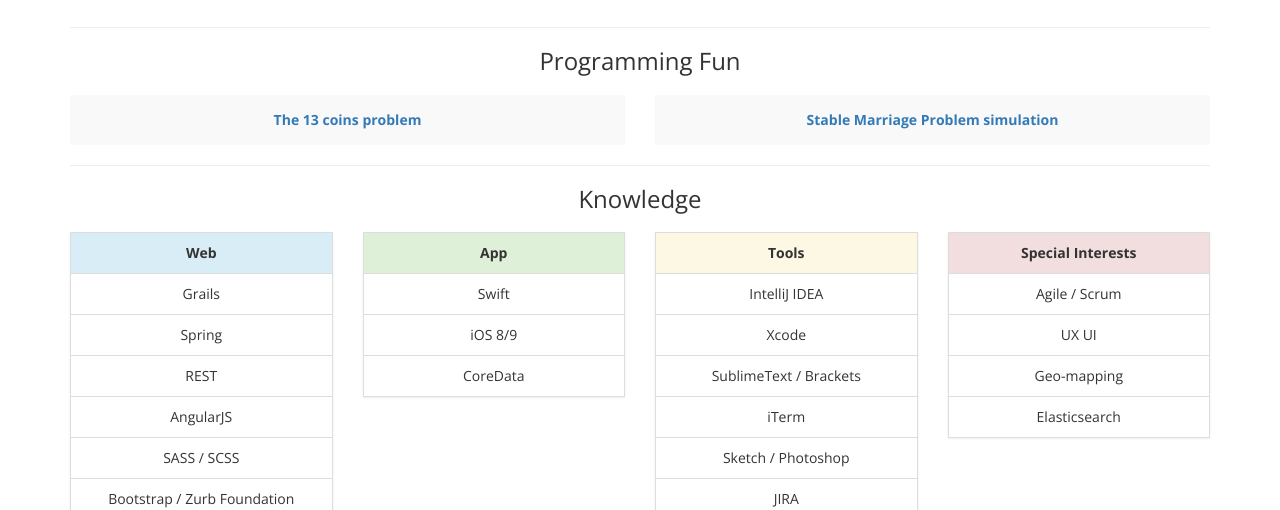
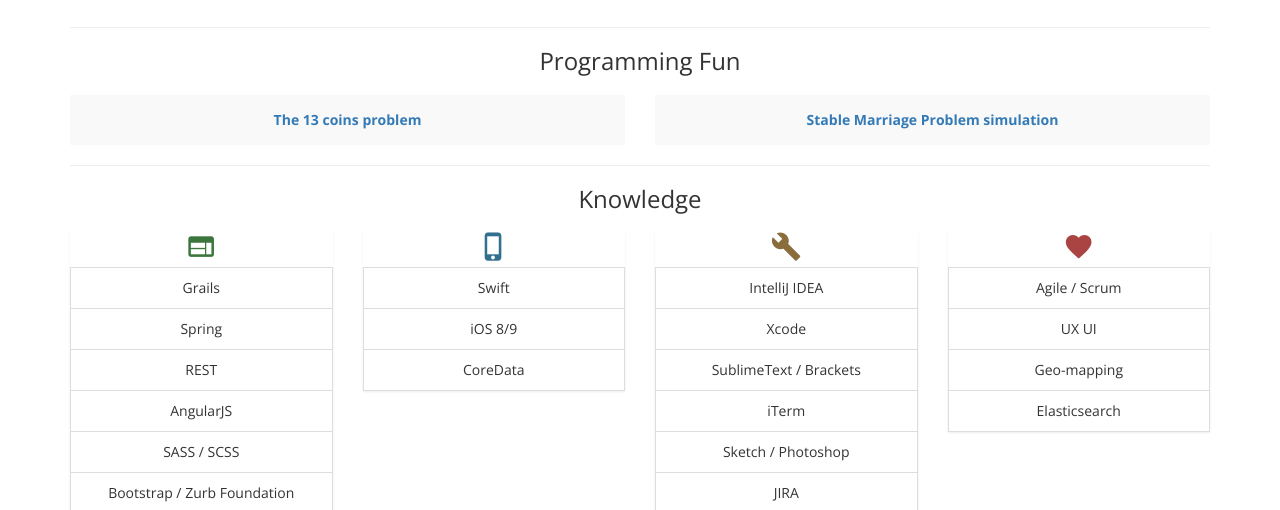
Before and after one commit to dtrang/dtrang.github.io, a plain HTML site: page index.html in a window 1280 px wide. Shown: the part 289-799 px from the top of the page. Drawn offline with nearby package versions, Linux system fonts and the light colour scheme.

Commit message:
more stuff

```diff
--- a/index.html
+++ b/index.html
@@ -4,6 +4,7 @@
   <meta name="viewport" content="width=device-width, initial-scale=1.0">
   <title>David Trang</title>
   <link href="https://fonts.googleapis.com/css?family=Open+Sans:300,400,700" rel="stylesheet">
+  <link href="https://fonts.googleapis.com/icon?family=Material+Icons" rel="stylesheet">
   <link rel="stylesheet" href="https://maxcdn.bootstrapcdn.com/bootstrap/3.3.6/css/bootstrap.min.css" integrity="sha384-1q8mTJOASx8j1Au+a5WDVnPi2lkFfwwEAa8hDDdjZlpLegxhjVME1fgjWPGmkzs7" crossorigin="anonymous">
   <link rel="stylesheet" href="https://maxcdn.bootstrapcdn.com/bootstrap/3.3.6/css/bootstrap-theme.min.css" integrity="sha384-fLW2N01lMqjakBkx3l/M9EahuwpSfeNvV63J5ezn3uZzapT0u7EYsXMjQV+0En5r" crossorigin="anonymous">
   <style>
@@ -71,6 +72,9 @@
       border-radius: 0 !important;
       color: inherit !important;
     }
+    .material-icons {
+      font-size: 2.2em;
+    }
   </style>
 </head>
 
@@ -110,7 +114,7 @@
   <div class="row">
     <div class="col-sm-3">
       <ul class="list-group">
-        <li class="list-group-item list-group-item-info text-thick">Web</li>
+        <i class="material-icons text-success" title="Web development">web</i>
         <li class="list-group-item">Grails</li>
         <li class="list-group-item">Spring</li>
         <li class="list-group-item">REST</li>
@@ -122,7 +126,7 @@
     </div>
     <div class="col-sm-3">
       <ul class="list-group">
-        <li class="list-group-item list-group-item-success text-thick">App</li>
+        <i class="material-icons text-info" title="App development">phone_iphone</i>
         <li class="list-group-item">Swift</li>
         <li class="list-group-item">iOS 8/9</li>
         <li class="list-group-item">CoreData</li>
@@ -130,7 +134,7 @@
     </div>
     <div class="col-sm-3">
       <ul class="list-group">
-        <li class="list-group-item list-group-item-warning text-thick">Tools</li>
+        <i class="material-icons text-warning" title="Tools">build</i>
         <li class="list-group-item">IntelliJ IDEA</li>
         <li class="list-group-item">Xcode</li>
         <li class="list-group-item">SublimeText / Brackets</li>
@@ -142,7 +146,7 @@
     </div>
     <div class="col-sm-3">
       <ul class="list-group">
-        <li class="list-group-item list-group-item-danger text-thick">Special Interests</li>
+        <i class="material-icons text-danger" title="Special interests">favorite</i>
         <li class="list-group-item">Agile / Scrum</li>
         <li class="list-group-item">UX UI</li>
         <li class="list-group-item">Geo-mapping</li>
```
